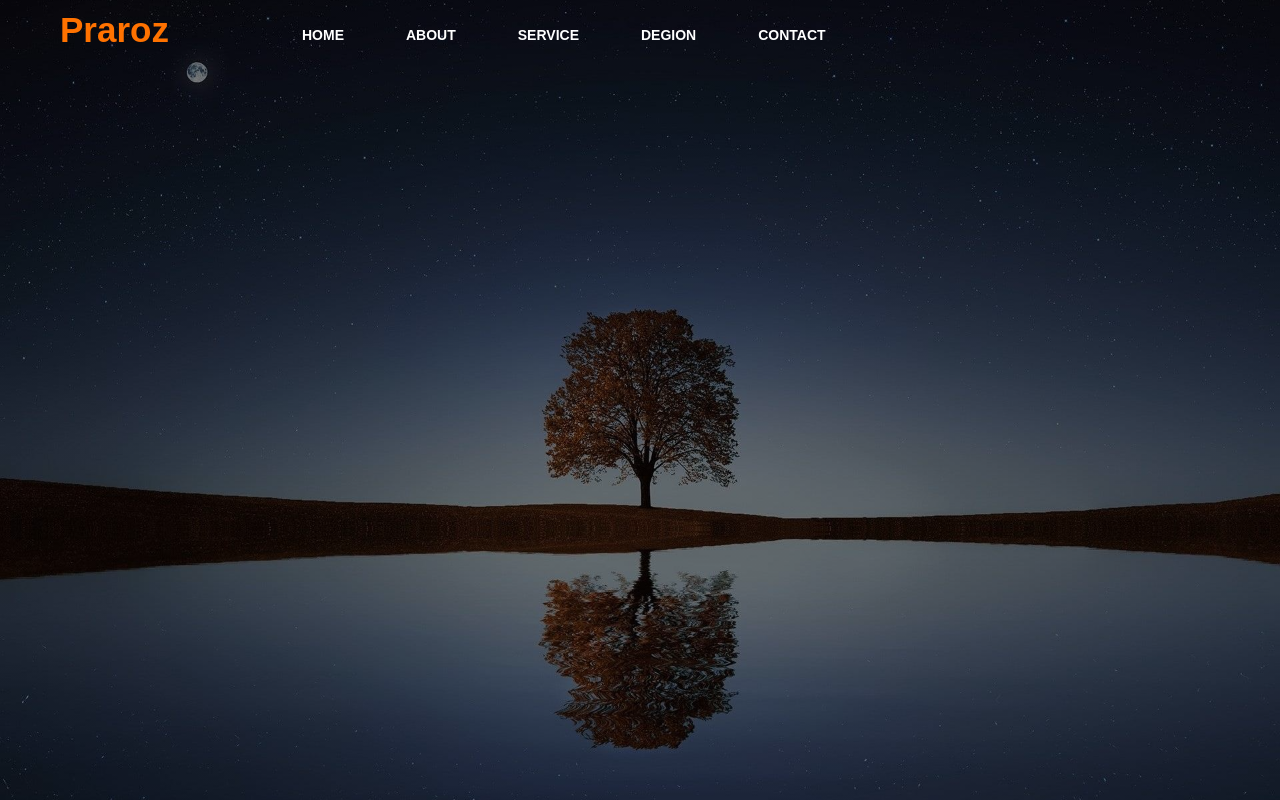
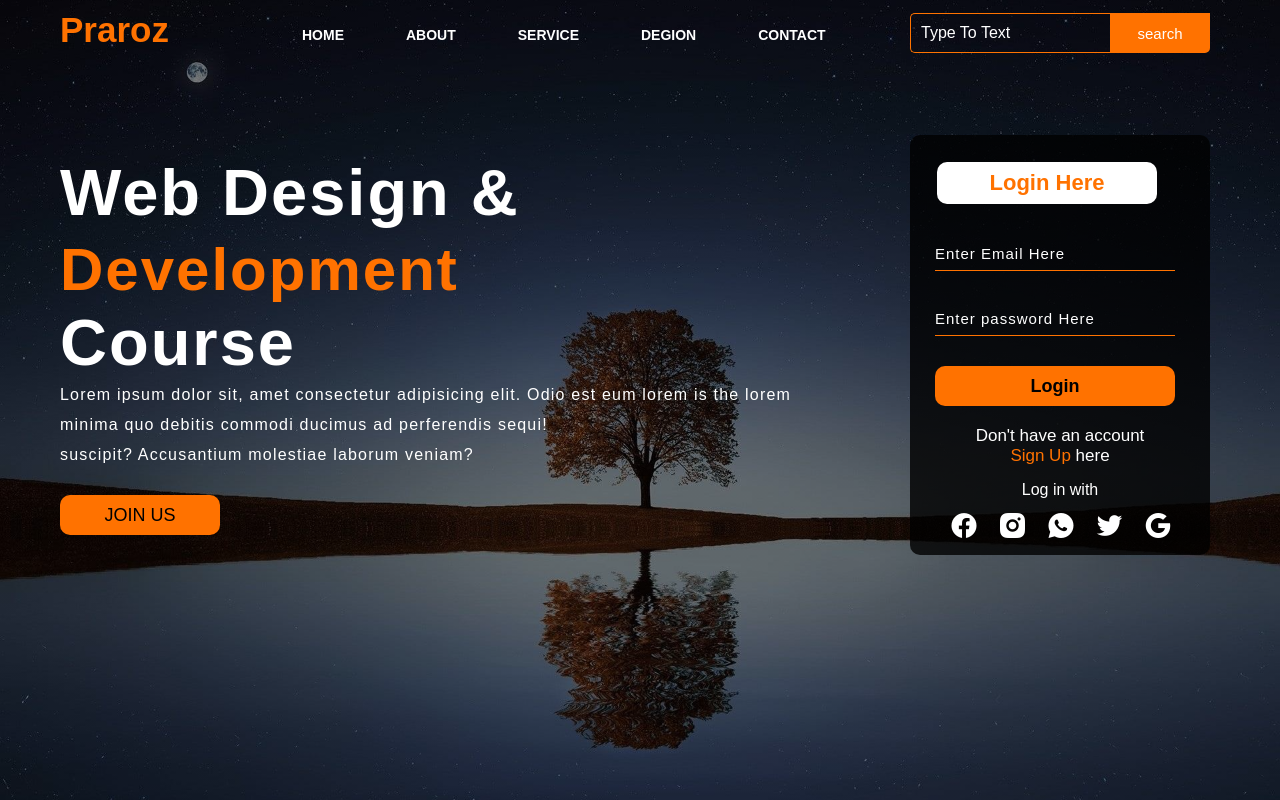
Before and after one commit to Nitukumari12/make100page, a plain HTML site: page page4/index.html in a window 1280 px wide. Drawn offline with nearby package versions, Linux system fonts and the light colour scheme.

Commit message:
make page4

```diff
--- a/page4/index.html
+++ b/page4/index.html
@@ -1,11 +1,14 @@
 <!DOCTYPE html>
 <html lang="en">
   <head>
-    <meta charset="UTF-8">
-    <meta name="viewport" content="width=device-width, initial-scale=1.0">
+    <meta charset="UTF-8" />
+    <meta name="viewport" content="width=device-width, initial-scale=1.0" />
     <title>page4</title>
-    <link rel="stylesheet" href="style.css">
-    <link href="https://cdn.jsdelivr.net/npm/remixicon@3.5.0/fonts/remixicon.css" rel="stylesheet">
+    <link rel="stylesheet" href="style.css" />
+    <link
+      href="https://cdn.jsdelivr.net/npm/remixicon@3.5.0/fonts/remixicon.css"
+      rel="stylesheet"
+    />
   </head>
   <body>
     <div class="main">
@@ -15,15 +18,54 @@
         </div>
         <div class="menu">
           <ul>
-                    <li><a href="">HOME</a></li>
-                    <li><a href="">ABOUT</a></li>
-                    <li><a href="">SERVICE</a></li>
-                    <li><a href="">DEGION</a></li>
-                    <li><a href="">CONTACT</a></li>
+            <li><a href="#">HOME</a></li>
+            <li><a href="#">ABOUT</a></li>
+            <li><a href="#">SERVICE</a></li>
+            <li><a href="#">DEGION</a></li>
+            <li><a href="#">CONTACT</a></li>
           </ul>
         </div>
+        <div class="search">
+          <input
+            class="srch"
+            type="search"
+            name=""
+            placeholder="Type To Text"
+          />
+          <a href="#"><button class="btn">search</button></a>
+        </div>
+      </div>
+      <div class="content">
+        <h1>Web Design & <br /><span>Development</span> <br />Course</h1>
+        <p class="par">
+          Lorem ipsum dolor sit, amet consectetur adipisicing elit. Odio est eum
+         lorem is the lorem <br> minima quo  debitis commodi
+          ducimus ad perferendis sequi!<br>suscipit? Accusantium
+          molestiae laborum veniam?
+        </p>
+        <button class="cn"><a href="#">JOIN US</a></button>
+
+       <div class="form">
+        <h2>Login Here</h2>
+        <input type="email" name="email" placeholder="Enter Email Here" >
+        <input type="password" name="" placeholder="Enter password Here">
+        <button class="btnn"><a href="#">Login</a></button>
+
+        <p class="link">Don't have an account<br>
+        <a href="#">Sign Up </a> here</a></p>
+        <p class="liw">Log in with</p>
+
+        <div class="icons">
+            <a href="#" class="ion-icon"><i class="ri-facebook-circle-fill"></i></i></a>
+            <a href="#"  class="ion-icon"><i class="ri-instagram-fill"></i></a>
+            <a href="#"  class="ion-icon"><i class="ri-whatsapp-fill"></i></a>
+            <a href="#"  class="ion-icon"><i class="ri-twitter-fill"></i></a>
+            <a href="#"  class="ion-icon"><i class="ri-google-fill"></i></a>
+
         </div>
        </div>
 
+      </div>
+    </div>
   </body>
 </html>
--- a/page4/style.css
+++ b/page4/style.css
@@ -61,3 +61,173 @@ ul li a{
 ul li a:hover{
     color: #ff7200;
 }
+.search{
+    width: 330px;
+    float: left;
+    margin-left: 270px;
+}
+.srch{
+    width: 200px;
+    height: 40px;
+   background: transparent;
+   border: 1px solid hsl(27, 100%, 50%);
+   margin-top: 13px;
+   color: #fff;
+   border-right: none;
+   font-size: 16px;
+   float: left;
+   padding: 10px;
+   border-bottom-left-radius: 5px;
+   border-top-left-radius: 5px;
+
+}
+.btn{
+    width: 100px;
+    height: 40px;
+    background: #ff7200;
+    border: 2px solid #ff7200;
+    margin-top: 13px;
+    color: #fff;
+    font-size: 15px;
+    border-bottom-right-radius: 5px;
+    border-bottom-right-radius: 5px;
+}
+.btn:focus ,.srch:focus {
+    outline: none;
+}
+.content{
+    width: 1200px;
+    height: auto;
+    margin: auto;
+    color: #fff;
+    position: relative;
+
+}
+.content .par{
+   padding-left: 20px;
+   padding-bottom: 25px;
+   font-family: Arial;
+   letter-spacing: 1.2px;
+   line-height: 30px;
+}
+.content h1{
+    font-size: 65px;
+    padding-left: 20px;
+    margin-top: 80px;
+    letter-spacing: 2px;
+
+}
+.content .cn{
+    width: 160px;
+    height: 40px;
+    border: none;
+    background: #ff7200;
+    margin-bottom: 10px;
+    margin-left: 20px;
+    font-size: 18px;
+    border-radius: 10px;
+    cursor: pointer;
+}
+.content .cn a{
+    text-decoration: none;
+    color: #000;
+    transition: 0.3s ease;
+}
+.cn:hover{
+   background-color: #fff;
+}
+.content span {
+    color: #ff7200;
+    font-size: 60px;
+}
+.form{
+    width: 300px;
+    height: 420px;
+    background: linear-gradient(to top,rgba(0,0,0,0.8)50%,rgba(0,0,0,0.8)50%);
+    position: absolute;
+    top: -20px;
+    left: 870px;
+    border-radius: 10px;
+    padding: 25px;
+}
+.form h2{
+    width: 220px;
+    font-size: 22px;
+    text-align: center;
+    color: #ff7200;
+    background-color: #fff;
+    border-radius: 10px;
+    margin: 2px;
+    padding: 8px;
+}
+.form input{
+    width: 240px;
+    height: 35px;
+    background: transparent;
+    border-bottom: 1px solid #ff7200;
+    border-top: none;
+    border-right: none;
+    border-left: none;
+    color: #fff;
+    font-size: 15px;
+    letter-spacing: 1px;
+    margin-top: 30px;
+
+}
+.form input:focus{
+    outline: none;
+}
+::placeholder{
+    color: #fff;
+    font-family: Arial;
+}
+.btnn{
+    width: 240px;
+    height: 40px;
+    background: #ff7200;
+    border: none;
+    margin-top: 30px;
+    font-size: 18px;
+    border-radius: 10px;
+    cursor: pointer;
+    color: #fff;
+    transition: 0.4s ease;
+}
+.btnn:hover{
+    background: #fff;
+    color: #ff7200;
+}
+.btnn a{
+    text-decoration: none;
+    color: #000;
+    font-weight: bold;
+}
+.form .link{
+    font-size: 17px;
+    padding-top: 20px;
+    text-align: center;
+}
+.form .link a{
+    text-decoration: none;
+    color: #ff7200;
+}
+.liw{
+    padding-top: 15px;
+    padding-bottom: 10px;
+    text-align: center;
+}
+.icons a{
+   text-decoration: none;
+   color: #fff;
+
+}
+.icons .ion-icon{
+    color: #fff;
+    font-size: 30px;
+    padding-left: 14px;
+    padding-top: 5px;
+    transition: .4s ease;
+}
+.icons .ion-icon:hover{
+    color: #ff7200;
+}
```
Lines whose indentation alone changed are shown as unchanged.
